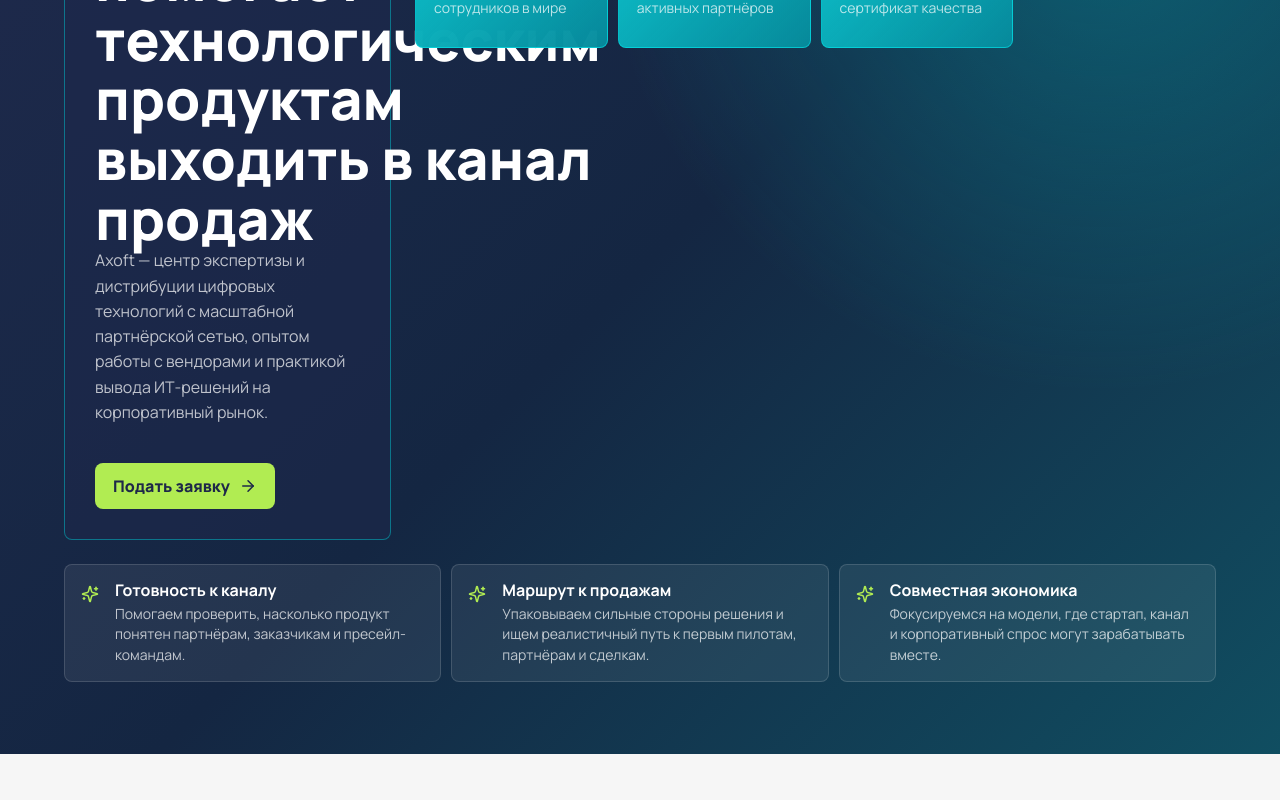
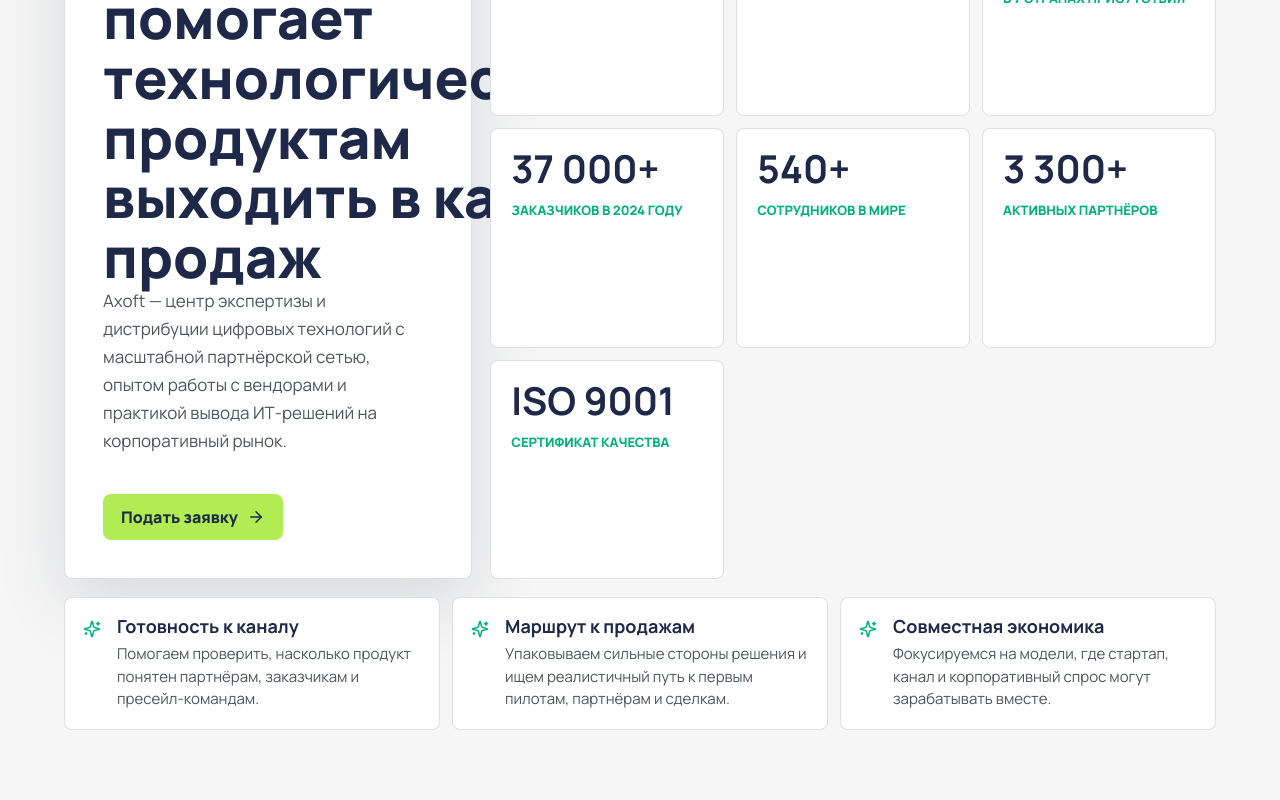
Before and after one commit to asryazanov/up-axoft-skolkovo-landing, a Next.js app: page / in a window 1280 px wide. Shown: the part 1580-2380 px from the top of the page. Built offline with nearby package versions, Linux system fonts and the light colour scheme.

Commit message:
Align Axoft section with landing style

```diff
--- a/app/globals.css
+++ b/app/globals.css
@@ -257,15 +257,10 @@
 
 .axoft-proof {
   display: grid;
-  grid-template-columns: minmax(280px, 0.58fr) minmax(0, 1.42fr);
-  gap: clamp(16px, 2.4vw, 24px);
-  align-items: start;
-  padding-top: clamp(46px, 6vw, 72px);
-  padding-bottom: clamp(46px, 6vw, 72px);
-  background:
-    radial-gradient(circle at 86% 18%, rgba(0, 185, 190, 0.38), transparent 36%),
-    linear-gradient(135deg, #202a4d 0%, #142642 52%, #104e61 100%);
-  color: var(--white);
+  grid-template-columns: minmax(280px, 0.72fr) minmax(0, 1.28fr);
+  gap: 18px;
+  align-items: stretch;
+  background: var(--soft);
 }
 
 .axoft-proof-main {
@@ -273,30 +268,31 @@
   flex-direction: column;
   align-items: flex-start;
   min-height: 100%;
-  padding: clamp(20px, 2.5vw, 30px);
-  border: 1px solid rgba(0, 190, 200, 0.52);
+  padding: clamp(24px, 3vw, 38px);
+  border: 1px solid var(--line);
   border-radius: 8px;
-  background: rgba(31, 42, 77, 0.54);
+  background: var(--white);
+  box-shadow: var(--shadow);
 }
 
 .axoft-proof h2,
 .axoft-proof h3 {
-  color: var(--white);
+  color: var(--navy);
 }
 
 .axoft-proof .eyebrow {
-  color: var(--cyan);
+  color: var(--mint);
 }
 
 .axoft-proof-main p:not(.eyebrow),
 .axoft-points p,
 .axoft-stats span {
-  color: rgba(255, 255, 255, 0.72);
+  color: var(--gray);
 }
 
 .axoft-proof-main p:not(.eyebrow) {
-  font-size: 16px;
-  line-height: 1.58;
+  font-size: 17px;
+  line-height: 1.65;
 }
 
 .axoft-proof-main .primary-link {
@@ -306,65 +302,66 @@
 .axoft-stats {
   grid-column: 2;
   display: grid;
-  grid-template-columns: repeat(4, minmax(0, 1fr));
-  gap: 10px;
+  grid-template-columns: repeat(3, minmax(0, 1fr));
+  gap: 12px;
 }
 
 .axoft-stats div {
-  min-height: 112px;
-  padding: 18px;
-  border: 1px solid rgba(0, 222, 229, 0.6);
+  min-height: 132px;
+  padding: 20px;
+  border: 1px solid var(--line);
   border-radius: 8px;
-  background:
-    linear-gradient(135deg, rgba(13, 193, 202, 0.94), rgba(8, 129, 148, 0.82)),
-    rgba(0, 190, 200, 0.88);
-  box-shadow: inset 0 1px 0 rgba(255, 255, 255, 0.14);
+  background: var(--white);
 }
 
 .axoft-stats strong {
   display: block;
-  margin-bottom: 7px;
-  color: var(--white);
-  font-size: clamp(24px, 2.7vw, 36px);
-  line-height: 1;
+  margin-bottom: 10px;
+  color: var(--navy);
+  font-size: clamp(26px, 3vw, 40px);
+  line-height: 1.02;
+  overflow-wrap: anywhere;
 }
 
 .axoft-stats span {
-  font-size: 14px;
-  line-height: 1.28;
+  color: var(--mint);
+  font-size: 13px;
+  font-weight: 800;
+  line-height: 1.32;
+  text-transform: uppercase;
 }
 
 .axoft-points {
   grid-column: 1 / -1;
   display: grid;
   grid-template-columns: repeat(3, minmax(0, 1fr));
-  gap: 10px;
+  gap: 12px;
 }
 
 .axoft-points article {
   display: grid;
   grid-template-columns: 24px 1fr;
   gap: 10px;
-  padding: 16px;
-  border: 1px solid rgba(255, 255, 255, 0.14);
+  padding: 18px;
+  border: 1px solid var(--line);
   border-radius: 8px;
-  background: rgba(255, 255, 255, 0.07);
+  background: var(--white);
 }
 
 .axoft-points svg {
-  color: var(--green);
+  color: var(--mint);
   margin-top: 4px;
 }
 
 .axoft-points h3 {
-  margin-bottom: 4px;
-  font-size: 16px;
+  margin-bottom: 6px;
+  font-size: 18px;
 }
 
 .axoft-points p {
   margin: 0;
-  font-size: 14px;
-  line-height: 1.46;
+  font-size: 15px;
+  line-height: 1.52;
 }
 
 .tracks {
```
